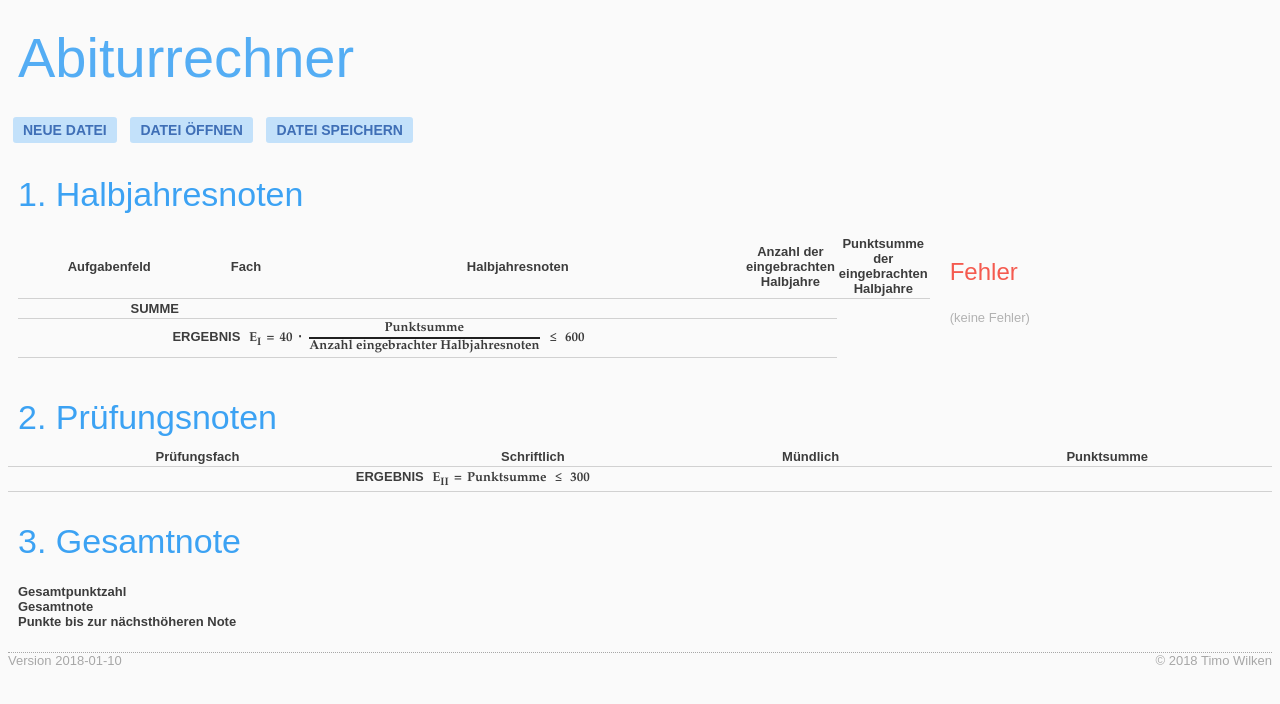
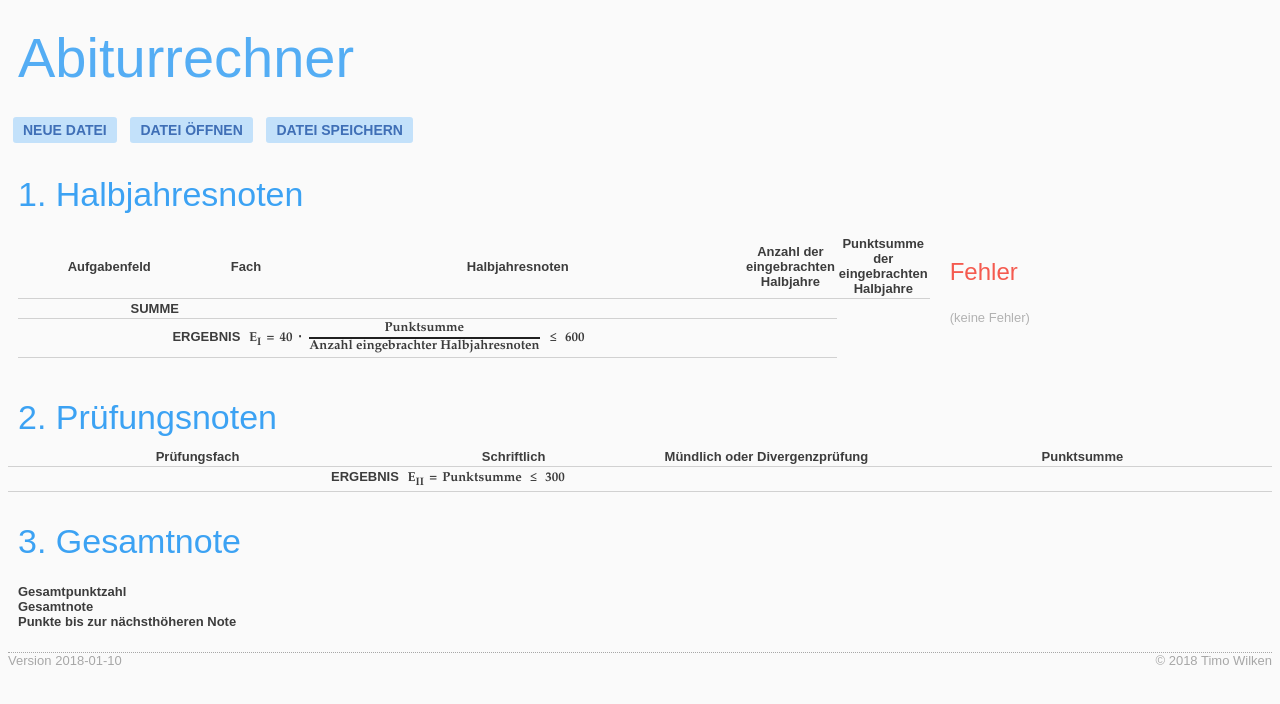
Before and after one commit to TimoWilken/abitur-rechner, a plain HTML site: page abirechner.html in a window 1280 px wide. Drawn offline with Linux system fonts and the light colour scheme.

Commit message:
Add <col> entries for exams table.

```diff
--- a/abirechner.css
+++ b/abirechner.css
@@ -115,6 +115,11 @@ td, th {
 #col-terms-totalterms   { width: 10%; }
 #col-terms-totalpoints  { width: 10%; }
 
+#col-exams-subject { width: 30%; }
+#col-exams-written { width: 20%; }
+#col-exams-oral    { width: 20%; }
+#col-exams-total   { width: 30%; }
+
 .grade-value {
     margin: 1px;
     font-size: 125%;
--- a/abirechner.html
+++ b/abirechner.html
@@ -107,11 +107,17 @@
     <h2>2. Prüfungsnoten</h2>
 
     <table id="exam-grades">
+        <colgroup>
+            <col id="col-exams-subject">
+            <col id="col-exams-written">
+            <col id="col-exams-oral">
+            <col id="col-exams-total">
+        </colgroup>
         <thead>
             <tr>
                 <th>Prüfungsfach</th>
                 <th>Schriftlich</th>
-                <th>Mündlich</th>
+                <th>Mündlich oder Divergenzprüfung</th>
                 <th>Punktsumme</th>
             </tr>
         </thead>
```
